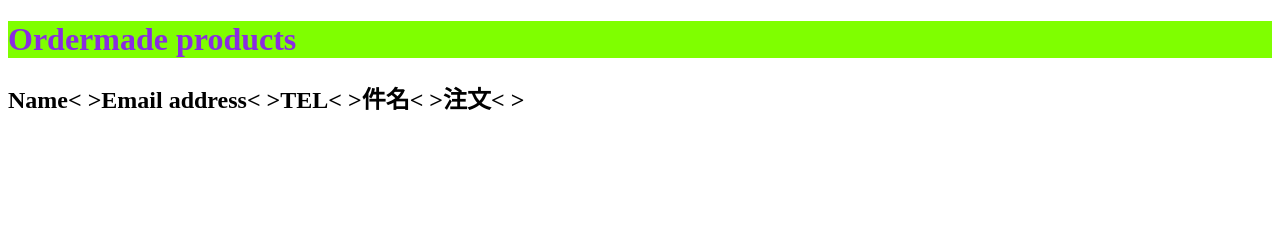
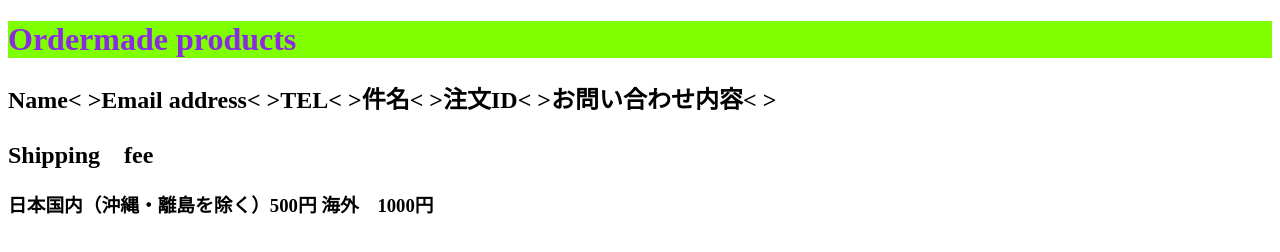
Before and after one commit to helenafremiot/helenafremiot.github.io, a plain HTML site: page ordermadeproducts.html in a window 1280 px wide. Drawn offline with Linux system fonts and the light colour scheme.

Commit message:
Add files via upload

```diff
--- a/ordermadeproducts.html
+++ b/ordermadeproducts.html
@@ -9,8 +9,11 @@
 </head>
     <body>
 <h1>Ordermade products</h1>
-<h2>Name< >Email address< >TEL< >件名< >注文< ></h2>
-
+<h2>Name< >Email address< >TEL< >件名< >注文ID< >お問い合わせ内容< ></h2>
+<h2>Shipping　fee</h2>
+<h3>日本国内（沖縄・離島を除く）500円
+    海外　1000円
+</h3>
 
 
 
```
Also changed, not shown: home.html (+4 -1 lines).
